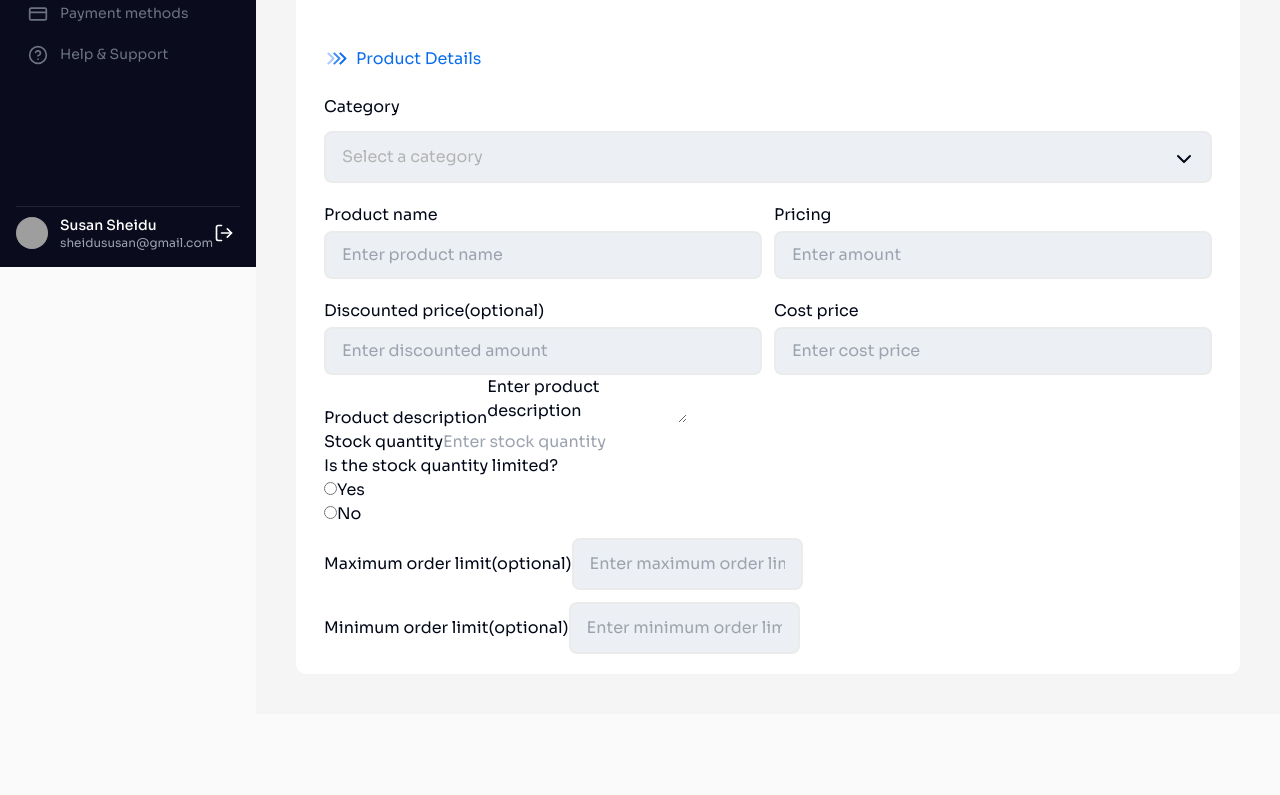
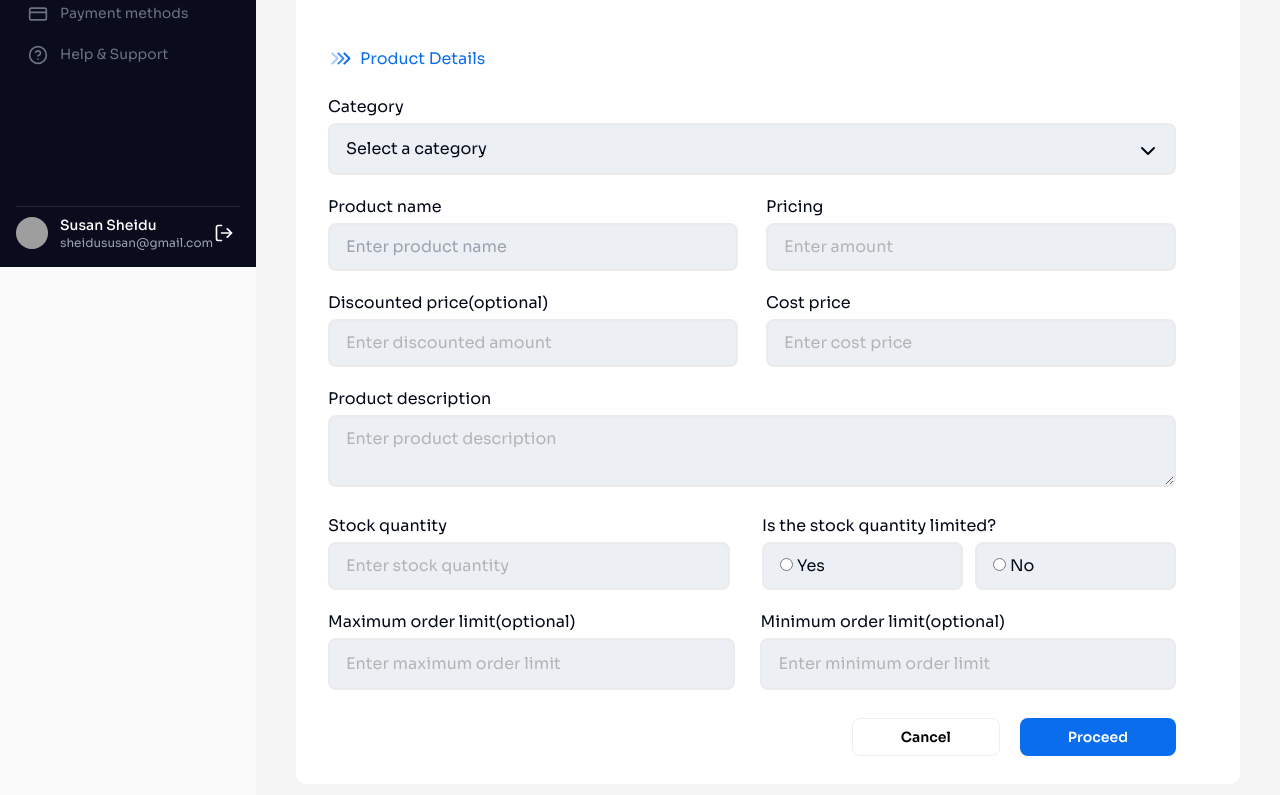
Before and after one commit to VancoreTech/web-app, a React (Vite) app: page /dashboard/create-product in a window 1280 px wide. Shown: the part 533-1328 px from the top of the page. Before the commit the page ends 1247 px from the top, so only its background shows below. Built offline with nearby package versions, Linux system fonts and the light colour scheme; grey boxes are pictures that could not be loaded.

Commit message:
COmpleted Add product form

```diff
--- a/src/App.jsx
+++ b/src/App.jsx
@@ -112,12 +112,12 @@ export default function App() {
 
         <Route path="orders" element={<Orders />} />
         <Route path="create-order" element={<CreateOrder />} />
-
         <Route path="order-details" element={<OrderDetails />} />
 
         <Route path="customers" element={<Customers />} />
         <Route path="customer-details" element={<CustomerDetails />} />
         <Route path="add-customer" element={<AddCustomer />} />
+
         <Route path="analytics" element={<Analytics />} />
         <Route path="campaigns" element={<Campaigns />} />
         <Route path="discounts" element={<DiscountsCoupons />} />
--- a/src/create-pages/CreateProduct.jsx
+++ b/src/create-pages/CreateProduct.jsx
@@ -95,6 +95,12 @@ const ImageUpload = () => {
 };
 
 function CreateProduct() {
+  function addProduct(e) {
+    e.preventDefault();
+    const formData = new FormData(e.target);
+    const productName = formData.get("product-name");
+    console.log(productName);
+  }
   return (
     <div>
       <Navbar />
@@ -109,7 +115,10 @@ function CreateProduct() {
 
         <h2 className="text-[#101828] font-semibold text-3xl">Add a Product</h2>
 
-        <div className="bg-white rounded-[10px] py-5 px-7 mt-10">
+        <form
+          onSubmit={addProduct}
+          className="bg-white rounded-[10px] py-5 pl-8 pr-16 mt-10 "
+        >
           <h3 className="text-[#0a6dee] flex items-center gap-2 mb-6">
             {arrows}
             Product image
@@ -131,7 +140,7 @@ function CreateProduct() {
                 id="category"
                 className="w-full bg-[#ECEFF3]
                   px-4 py-3 pr-4 appearance-none border-solid border-2
-                  border-[#EBEBEB] rounded-lg mt-3 text-[#B5B4B4]"
+                  border-[#EBEBEB] rounded-lg mt-1 placeholder:text-[#B5B4B4]"
               >
                 <option value="">Select a category</option>
                 <option value="">Category 1</option>
@@ -141,15 +150,13 @@ function CreateProduct() {
                 <option value="">Category 5</option>
               </select>
 
-              <ChevronDown className="absolute inset-y-0 top-7 right-4 pointer-events-none" />
+              <ChevronDown className="absolute inset-y-0 top-5 right-4 pointer-events-none" />
             </div>
           </fieldset>
 
           <div className="flex mt-5 justify-between">
             <div className="flex flex-col w-6/12 mr-3 gap-0">
-              <label htmlFor="product-name" className="-mb-2">
-                Product name
-              </label>
+              <label htmlFor="product-name">Product name</label>
 
               <input
                 type="text"
@@ -158,14 +165,12 @@ function CreateProduct() {
                 placeholder="Enter product name"
                 className="bg-[#ECEFF3]
                   px-4 py-2.5 pr-4 appearance-none border-solid border-2
-                  border-[#EBEBEB] rounded-lg mt-3 text-[#B5B4B4]"
+                  border-[#EBEBEB] rounded-lg mt-1  "
               />
             </div>
 
-            <div className="flex flex-col w-6/12">
-              <label htmlFor="pricing" className="-mb-2">
-                Pricing
-              </label>
+            <div className="flex flex-col w-6/12 ml-4">
+              <label htmlFor="pricing">Pricing</label>
 
               <input
                 type="text"
@@ -174,16 +179,14 @@ function CreateProduct() {
                 placeholder="Enter amount"
                 className="bg-[#ECEFF3]
                   px-4 py-2.5 pr-4 appearance-none border-solid border-2
-                  border-[#EBEBEB] rounded-lg mt-3 text-[#B5B4B4]"
+                  border-[#EBEBEB] rounded-lg mt-1 placeholder:text-[#B5B4B4]"
               />
             </div>
           </div>
 
-          <div className="flex mt-5 justify-between">
+          <div className="flex mt-5 mb-5 justify-between">
             <div className="flex flex-col mr-3 w-6/12">
-              <label htmlFor="discount-price" className="-mb-2">
-                Discounted price(optional)
-              </label>
+              <label htmlFor="discount-price">Discounted price(optional)</label>
 
               <input
                 type="text"
@@ -192,14 +195,12 @@ function CreateProduct() {
                 placeholder="Enter discounted amount"
                 className="bg-[#ECEFF3]
                   px-4 py-2.5 pr-4 appearance-none border-solid border-2
-                  border-[#EBEBEB] rounded-lg mt-3 text-[#B5B4B4]"
+                  border-[#EBEBEB] mt-1 rounded-lg placeholder:text-[#B5B4B4]"
               />
             </div>
 
-            <div className="flex flex-col w-6/12">
-              <label htmlFor="cost-price" className="-mb-2">
-                Cost price
-              </label>
+            <div className="flex flex-col w-1/2 ml-4">
+              <label htmlFor="cost-price">Cost price</label>
 
               <input
                 type="text"
@@ -208,20 +209,26 @@ function CreateProduct() {
                 placeholder="Enter cost price"
                 className="bg-[#ECEFF3]
                   px-4 py-2.5 pr-4 appearance-none border-solid border-2
-                  border-[#EBEBEB] rounded-lg mt-3 text-[#B5B4B4]"
+                  border-[#EBEBEB] mt-1 rounded-lg  placeholder:text-[#B5B4B4]"
               />
             </div>
           </div>
 
-          <div className="w-full">
+          <div className="w-full mb-5">
             <label htmlFor="description">Product description</label>
 
-            <textarea name="description" id="description">
-              Enter product description
-            </textarea>
+            <textarea
+              name="description"
+              id="description"
+              className="bg-[#ECEFF3]
+                  px-4 py-2.5 pr-4 appearance-none border-solid border-2 w-full
+                  border-[#EBEBEB] rounded-lg mt-1 text-[#B5B4B4]"
+              defaultValue="Enter product description"
+            />
           </div>
 
-          <fieldset>
+          <div className="flex justify-between">
+            <div className="flex flex-col w-1/2">
               <label htmlFor="stock-quantity">Stock quantity</label>
 
               <input
@@ -229,23 +236,48 @@ function CreateProduct() {
                 name="stock-quantity"
                 id="stock-quantity"
                 placeholder="Enter stock quantity"
+                className="bg-[#ECEFF3]
+                  px-4 py-2.5 pr-4 appearance-none border-solid border-2
+                  border-[#EBEBEB] mt-1 rounded-lg mr-3 placeholder:text-[#B5B4B4]"
               />
+            </div>
 
+            <div className="w-1/2 ml-5">
               <p>Is the stock quantity limited?</p>
-
-            <div>
-              <input type="radio" name="yes" id="yes" />
+              <div className="flex justify-between gap-3">
+                <div
+                  className="bg-[#ECEFF3]
+                  px-4 py-2.5 pr-4 appearance-none border-solid border-2 w-1/2
+                  border-[#EBEBEB] mt-1 rounded-lg placeholder:text-[#B5B4B4]"
+                >
+                  <input
+                    type="radio"
+                    name="stockLimited"
+                    id="yes"
+                    className="mr-1 accent-[#0A6DEE]"
+                  />
                   <label htmlFor="yes">Yes</label>
                 </div>
 
-            <div>
-              <input type="radio" name="no" id="no" />
+                <div
+                  className="bg-[#ECEFF3]
+                  px-4 py-2.5 pr-4 appearance-none border-solid border-2 w-1/2
+                  border-[#EBEBEB] mt-1 rounded-lg  placeholder:text-[#B5B4B4]"
+                >
+                  <input
+                    type="radio"
+                    name="stockLimited"
+                    id="no"
+                    className="mr-1"
+                  />
                   <label htmlFor="no">No</label>
                 </div>
-          </fieldset>
+              </div>
+            </div>
+          </div>
 
-          <div>
-            <fieldset>
+          <div className="flex mt-5 mb-5 justify-between">
+            <div className="flex flex-col w-[48%] mr-">
               <label htmlFor="max-limit">Maximum order limit(optional)</label>
 
               <input
@@ -255,11 +287,11 @@ function CreateProduct() {
                 placeholder="Enter maximum order limit"
                 className="bg-[#ECEFF3]
                   px-4 py-3 pr-4 appearance-none border-solid border-2
-                  border-[#EBEBEB] rounded-lg mt-3 text-[#B5B4B4]"
+                  border-[#EBEBEB] rounded-lg mt-1 placeholder:text-[#B5B4B4]"
               />
-            </fieldset>
+            </div>
 
-            <fieldset>
+            <div className="flex flex-col w-[49%]">
               <label htmlFor="min-limit">Minimum order limit(optional)</label>
 
               <input
@@ -269,11 +301,20 @@ function CreateProduct() {
                 placeholder="Enter minimum order limit"
                 className="bg-[#ECEFF3]
                   px-4 py-3 pr-4 appearance-none border-solid border-2
-                  border-[#EBEBEB] rounded-lg mt-3 text-[#B5B4B4]"
+                  border-[#EBEBEB] rounded-lg mt-1 placeholder:text-[#B5B4B4]"
               />
-            </fieldset>
             </div>
           </div>
+
+          <div className="flex justify-end py-2 gap-5">
+            <button className="bg-white text-black px-12 py-2 text-sm font-semibold rounded-lg border border-[#ECEFF3]">
+              Cancel
+            </button>
+            <button className="bg-[#0A6DEE] text-white px-12 py-2 text-sm font-semibold rounded-lg">
+              Proceed
+            </button>
+          </div>
+        </form>
       </div>
     </div>
   );
```
Lines whose indentation alone changed are shown as unchanged.
